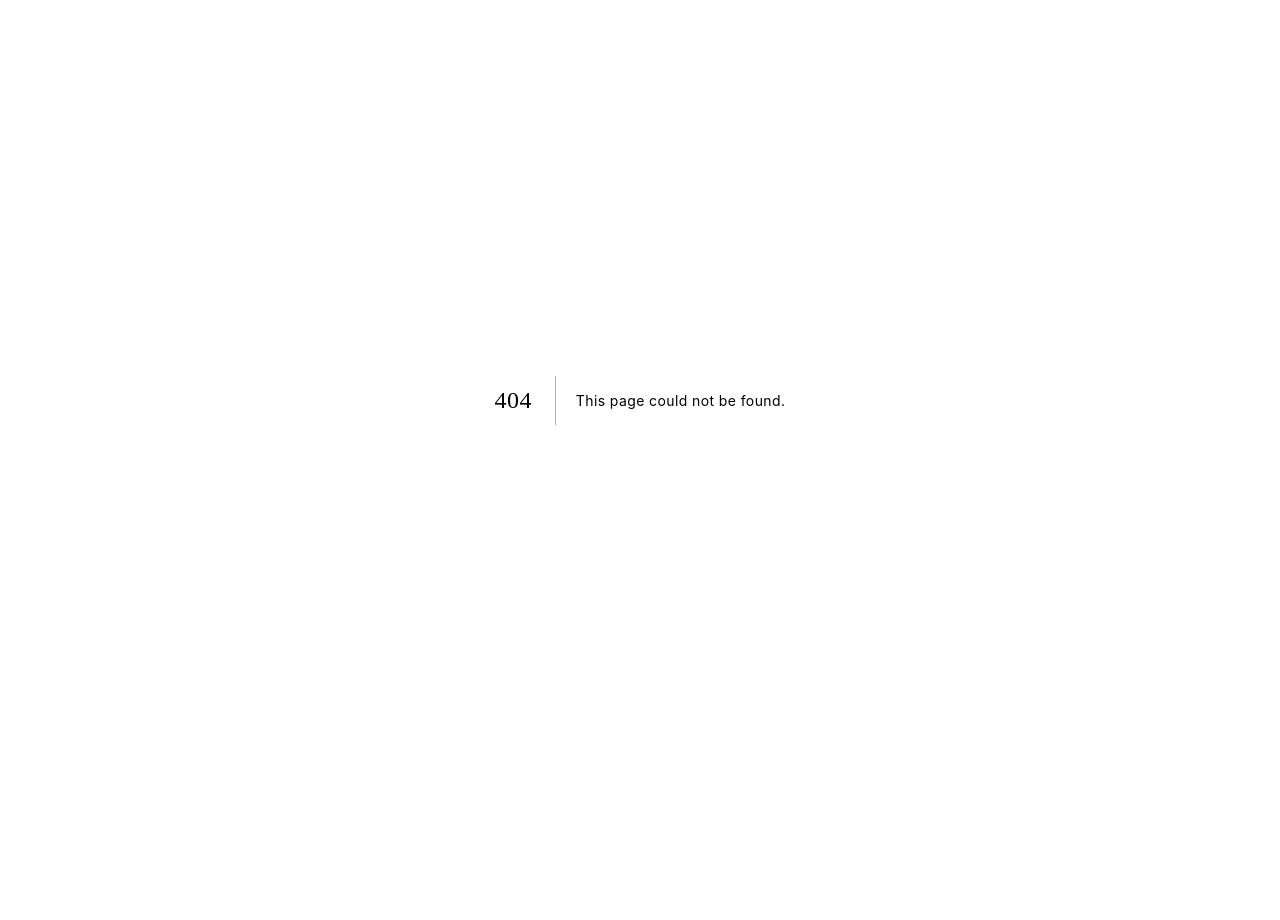
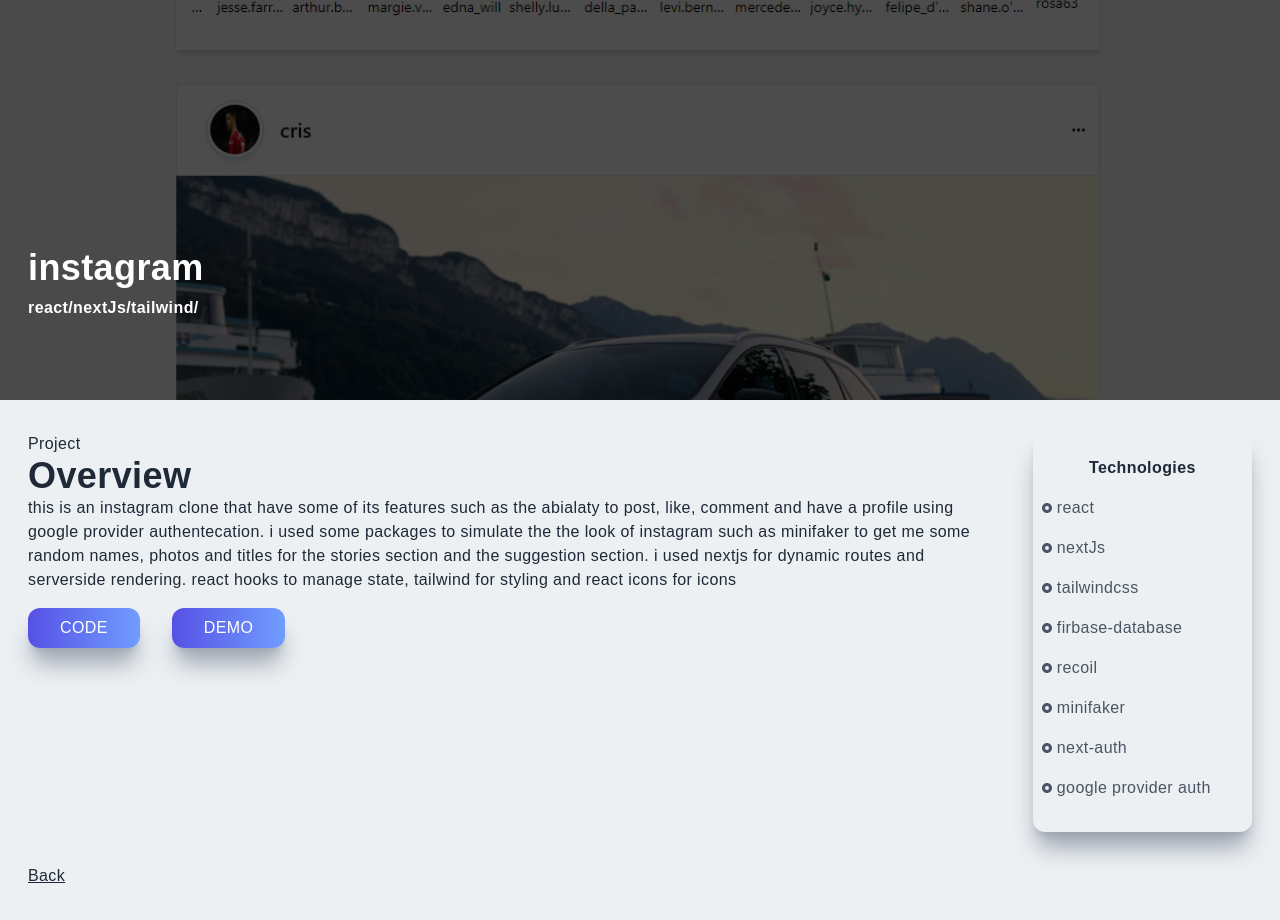
Before and after one commit to petersafwat11/portfolio, a Next.js app: page /instagram in a window 1280 px wide. Before the commit this address had no page. Before the commit the page ends 800 px from the top, so only its background shows below. Built offline with nearby package versions, Linux system fonts and the light colour scheme.

Commit message:
added serverside rendering in the dynamic project and the context api for my projects and used it the projects section and the dynamic page

```diff
--- a/components/Header.js
+++ b/components/Header.js
@@ -42,7 +42,11 @@
                   <Link className='hover:border-b ' href='#projects'>Projects</Link>
                 </li>
                 <li>
-                  <Link className='hover:border-b ' href='#'>Resume</Link>
+                  <Link className='hover:border-b ' href='https://1drv.ms/b/s!AqqyHckjhyYYwBQuRqTN54YFUzbs?e=zcfztj'>
+                    <a target='_blank' >
+                    Resume
+                    </a>
+                  </Link>
                 </li>
                 <li>
                   <Link className='hover:border-b' href='#contact'>Contact</Link>
@@ -84,7 +88,7 @@
                     Projects
                   </li>
                 </Link>
-                <Link  href='#'>
+                <Link  href='https://1drv.ms/b/s!AqqyHckjhyYYwBQuRqTN54YFUzbs?e=zcfztj'>
                   <li onClick={navHandeler} className='hover:border-b w-full hover:bg-gray-400 p-3'>
                     Resume
                   </li>
--- /dev/null
+++ b/components/OneProject.js
@@ -0,0 +1,70 @@
+import React from 'react'
+import {RiRadioButtonFill} from 'react-icons/ri'
+import instagram from '../public/assets/instagram.PNG';
+import Image from 'next/image';
+
+import Link from 'next/link';
+const OneProject = ({project}) => {
+   console.log(project);
+    return (
+        <div className='w-full'>
+          <div className='w-screen h-[50vh] relative'>
+            <div className='absolute top-0 left-0 w-full h-[50vh] bg-black/70 z-10' />
+             <Image
+              className='absolute z-1'
+              layout='fill'
+              objectFit='cover'
+              src={project.img.src}
+              alt='/'
+            />
+            <div className='absolute top-[70%] max-w-[1240px] w-full left-[50%] right-[50%] translate-x-[-50%] translate-y-[-50%] text-white z-10 p-2'>
+              <h2 className='py-2'>{project.name}</h2>
+              <h3>{project.technology.map((tech)=>(<span>
+                {tech+'/'}
+              </span> ))}</h3>
+            </div>
+          </div>
+
+          <div className='max-w-[1240px] mx-auto p-2 grid md:grid-cols-5 gap-8 py-8'>
+            <div className='col-span-4'>
+              <p>Project</p>
+              <h2>Overview</h2>
+              <p>
+                {project.ovarview}
+              </p>
+              <a
+                href={project.demo}
+                target='_blank'
+                rel='noreferrer'
+              >
+                <button className='px-8 py-2 mt-4 mr-8'>Code</button>
+              </a>
+              <a
+                href={project.code}
+                target='_blank'
+                rel='noreferrer'
+              >
+                <button className='px-8 py-2 mt-4'>Demo</button>
+              </a>
+            </div>
+            <div className='col-span-4 md:col-span-1 shadow-xl shadow-gray-400 rounded-xl py-4'>
+              <div className='p-2'>
+                <p className='text-center font-bold pb-2'>Technologies</p>
+                <div className='grid grid-cols-3 md:grid-cols-1'>
+                  {project.allTechnologies.map((tech)=>(        <p className='text-gray-600 py-2 flex items-center'>
+                    <RiRadioButtonFill className='pr-1' /> {tech}
+                  </p>
+                  ))}
+                </div>
+              </div>
+            </div>
+            <Link href='/#projects'>
+              <p className='underline cursor-pointer'>Back</p>
+            </Link>
+          </div>
+        </div>
+
+      );
+    }
+
+export default OneProject
--- a/components/Projects.js
+++ b/components/Projects.js
@@ -2,27 +2,33 @@
 import property from '../public/assets/property.jpg'
 import Image from 'next/image'
 import Link from 'next/link'
+import Ctx from '../store/Context';
+import { useContext } from 'react';
+
 const Projects = () => {
+    const context = useContext(Ctx);
+    const {projects} = context;
     return (
+    projects.map(pro=>(
         <div id='projects' className='w-full'>
             <div className='px-2 py-16 w-[1240] mx-auto'>
                 <p className='text-xl tracking-widest text-[#5651e5] '>Projects</p>
                 <h2 className='py-4'>what i have built</h2>
                 <div className='grid md:grid-cols-2 gap-8'>
                     <div className='flex relative items-center justify-center h-auto w-full shadow-xl shadow-gray-400 rounded-xl p-4 group hover:bg-gradient-to-r from-[#5651e5] to-[#709dff]'>
-                    <Image className='rounded-xl group-hover:opacity-10 ' src={property}/>
+                        <Image className='rounded-xl group-hover:opacity-10 ' src={pro.img}/>
                         <div className='absolute top-[50%] left-[50%] translate-x-[-50%] translate-y-[-50%] hidden group-hover:block'>
-                        <h3 className=' text-xl tracking-wider text-white text-center'> property founder </h3>
+                            <h3 className=' text-xl tracking-wider text-white text-center'> {pro.name} </h3>
                             <p className='pb-4 pt-2 text-white text-center'>React JS</p>
                             <div className='text-center py-3 rounded-lg bg-white text-gray-700 font-bold text-lg cursor-pointer '>
-                            <Link  href='/'>more info</Link>
+                                <Link  href={`/${pro.name}`}>more info</Link>
                             </div>
                         </div>
                     </div>
                 </div>
             </div>
-
         </div>
+    ))
   )
 }
 
--- /dev/null
+++ b/pages/[project].js
@@ -0,0 +1,49 @@
+import Image from 'next/image';
+import React from 'react';
+import { RiRadioButtonFill } from 'react-icons/ri';
+import Link from 'next/link';
+import { useContext } from 'react';
+import Ctx from '../store/Context';
+import OneProject from '../components/OneProject'
+
+
+const Project = () => {
+  const context = useContext(Ctx);
+  const {projects} = context;
+
+ return (
+  projects.map((project)=>(<OneProject project={project}/>))
+  );
+};
+
+export default Project
+
+export async function getStaticPaths() {
+    return {
+      fallback: false,
+      paths: [
+        {
+          params: {
+            project: 'instagram',
+          },
+        },
+      ],
+    };
+  }
+
+  export async function getStaticProps(context) {
+    const meetupId = context.params.project;
+
+    return {
+      props: {
+        meetupData: {
+          image:
+            'https://upload.wikimedia.org/wikipedia/commons/thumb/d/d3/Stadtbild_M%C3%BCnchen.jpg/1280px-Stadtbild_M%C3%BCnchen.jpg',
+          id: meetupId,
+          title: 'First Meetup',
+          address: 'Some Street 5, Some City',
+          description: 'This is a first meetup',
+        },
+      },
+    };
+  }
--- a/pages/_app.js
+++ b/pages/_app.js
@@ -1,7 +1,12 @@
 import '../styles/globals.css'
+import ContextProvider from '../store/ContextProvider';
 
 function MyApp({ Component, pageProps }) {
-  return <Component {...pageProps} />
+  return (
+  <ContextProvider>
+    <Component {...pageProps} />
+  </ContextProvider>
+  )
 }
 
 export default MyApp
--- /dev/null
+++ b/store/Context.js
@@ -0,0 +1,9 @@
+import { createContext } from "react";
+
+ const Ctx = createContext({
+   projects:[]
+ })
+
+
+
+export default Ctx ;
--- /dev/null
+++ b/store/ContextProvider.js
@@ -0,0 +1,24 @@
+import Ctx from './Context';
+import instagram from '../public/assets/instagram.PNG';
+
+const ContextProvider = (props) => {
+    const context ={
+         projects: [
+             {
+               img: instagram ,
+               name:'instagram' ,
+               technology: ['react', 'nextJs', 'tailwind'],
+               ovarview:' this is an instagram clone that have some of its features such as the abialaty to post, like, comment and have a profile using google provider authentecation. i used some packages to simulate the the look of instagram such as minifaker to get me some random names, photos and titles for the stories section and the suggestion section. i used nextjs for dynamic routes and serverside rendering. react hooks to manage state, tailwind for styling and react icons for icons' ,
+               code: 'https://github.com/petersafwat11/instagram' ,
+               demo: 'https://instagram-sepia.vercel.app/' ,
+               allTechnologies: ['react', 'nextJs', 'tailwindcss', 'firbase-database', 'recoil', 'minifaker', 'next-auth' , 'google provider auth']
+            }]
+    };
+  return (
+        <Ctx.Provider value={context}>
+            {props.children}
+        </Ctx.Provider>
+    )
+}
+
+export default ContextProvider;
```
Also changed, not shown: public/assets/instagram.PNG (added). Lines whose indentation alone changed are shown as unchanged.
